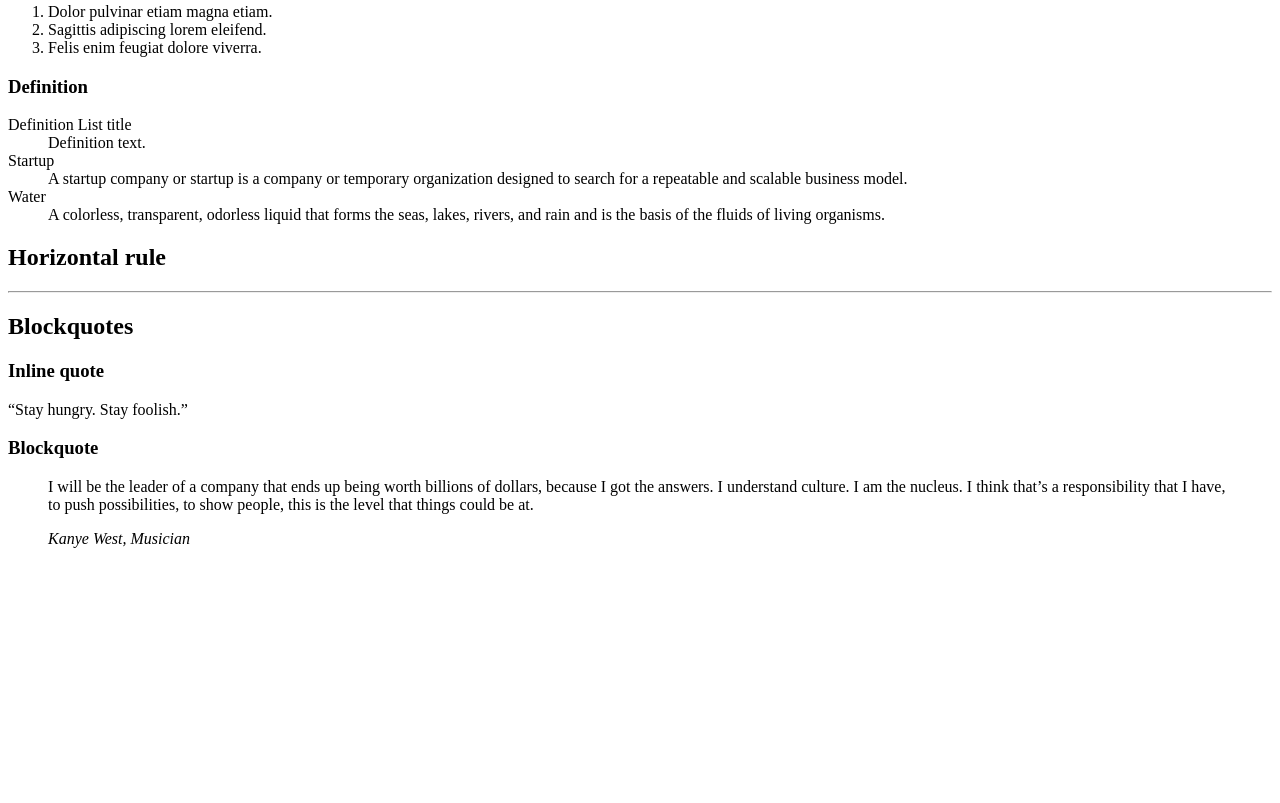
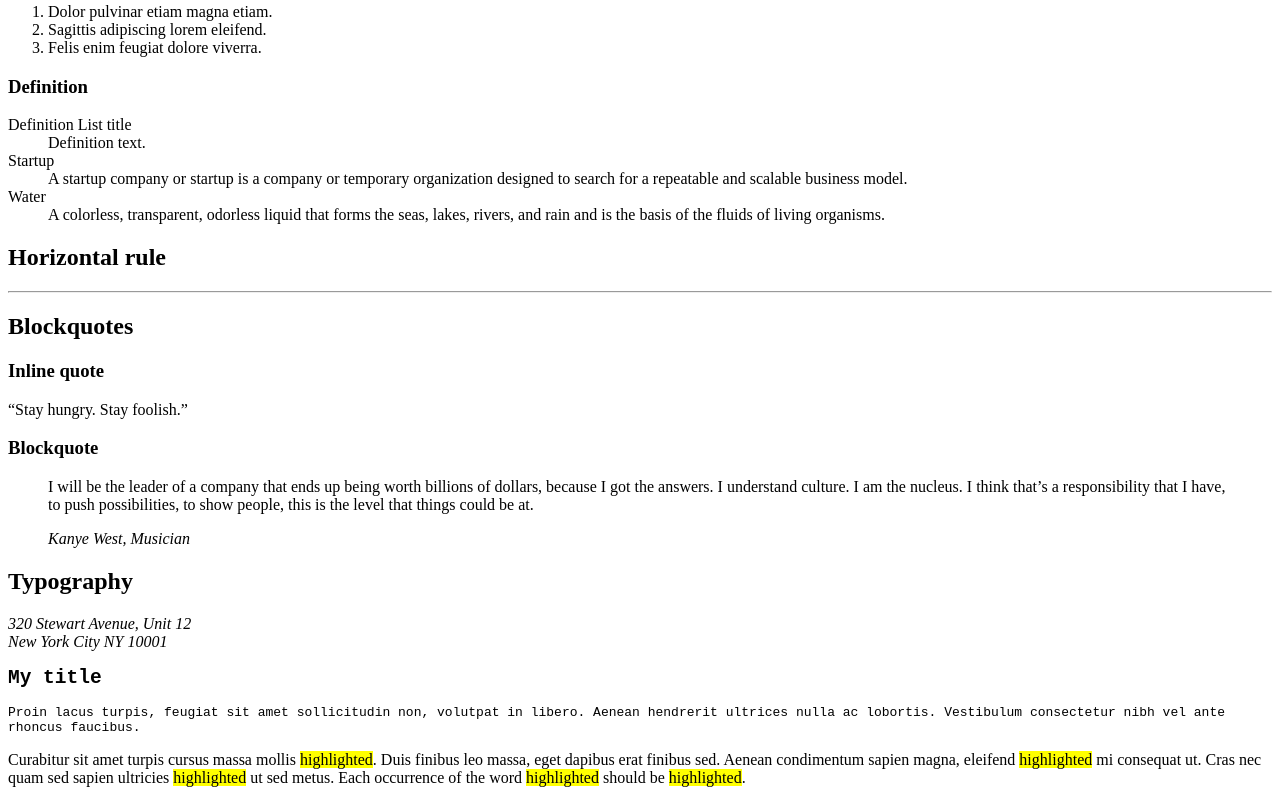
Before and after one commit to CKCarr/holbertonschool-web_front_end, a plain HTML site: page html_advanced/32-styleguide.html in a window 1280 px wide. Shown: the part 704-1507 px from the top of the page. Before the commit the page ends 1268 px from the top, so only its background shows below. Drawn offline with Linux system fonts and the light colour scheme.

Commit message:
32. Typography section - using the correct tags

```diff
--- a/html_advanced/32-styleguide.html
+++ b/html_advanced/32-styleguide.html
@@ -83,6 +83,27 @@
         </blockquote>
     </div>
 </section>
+<!-- Typography -->
+<section>
+    <header>
+        <h2>Typography</h2>
+        <div>
+            <address>
+                320 Stewart Avenue, Unit 12<br>
+                New York City NY 10001
+            </address>
+            <div>
+                <code>
+                    <h2>My title</h2>
+                    <p>Proin lacus turpis, feugiat sit amet sollicitudin non, volutpat in libero. Aenean hendrerit ultrices nulla ac lobortis. Vestibulum consectetur nibh vel ante rhoncus faucibus.</p>
+                </code>
+                <div>
+                    <p>Curabitur sit amet turpis cursus massa mollis <mark>highlighted</mark>. Duis finibus leo massa, eget dapibus erat finibus sed. Aenean condimentum sapien magna, eleifend <mark>highlighted</mark> mi consequat ut. Cras nec quam sed sapien ultricies <mark>highlighted</mark> ut sed metus. Each occurrence of the word <mark>highlighted</mark> should be <mark>highlighted</mark>.</p>
+                </div>
+            </div>
+        </div>
+    </header>
+</section>
 </main>
 <footer></footer>
 </body>
```
